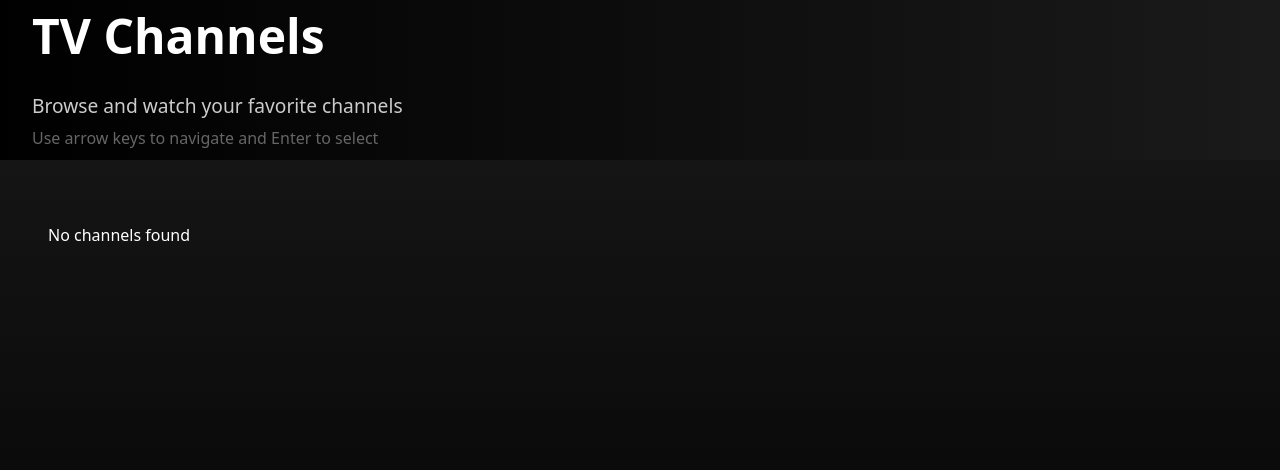
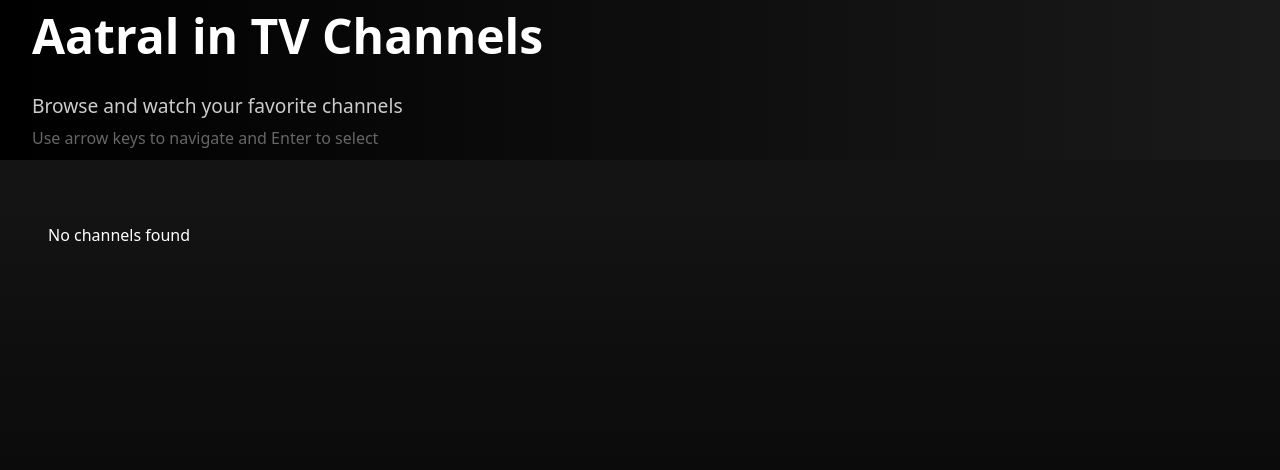
Before and after one commit to OsaiTamilan/ymt, a website: page ymt/index.html in a window 1280 px wide. Drawn offline with Linux system fonts and the light colour scheme; no server answers.

Commit message:
Update index.html

```diff
--- a/ymt/index.html
+++ b/ymt/index.html
@@ -1,7 +1,7 @@
 <!DOCTYPE html>
 <html lang="en">
   <head>
-    <title>TV Channels</title>
+    <title>Aatral TV</title>
     <meta charset="UTF-8" />
     <meta name="viewport" content="width=device-width" />
     <link rel="stylesheet" href="styles.css" />
@@ -10,7 +10,7 @@
   <body>
     <main class="home-page">
       <div class="featured-banner">
-        <h1>TV Channels</h1>
+        <h1>Aatral in TV Channels</h1>
         <div class="featured-info">
           <p>Browse and watch your favorite channels</p>
           <p class="navigation-hint">Use arrow keys to navigate and Enter to select</p>
```
